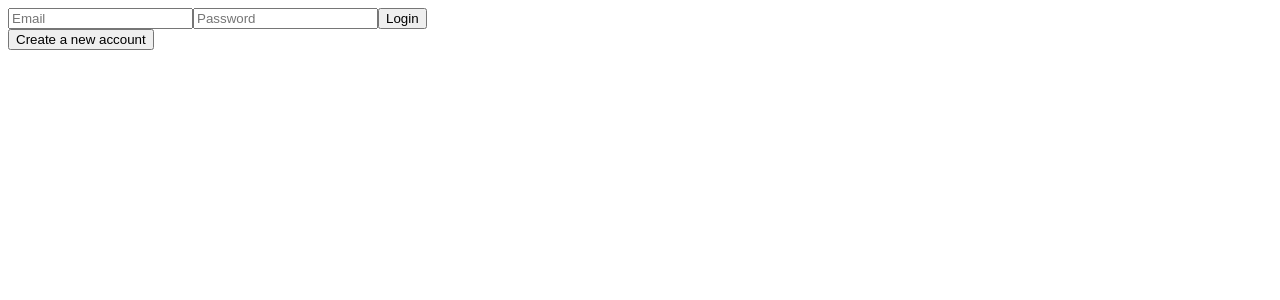
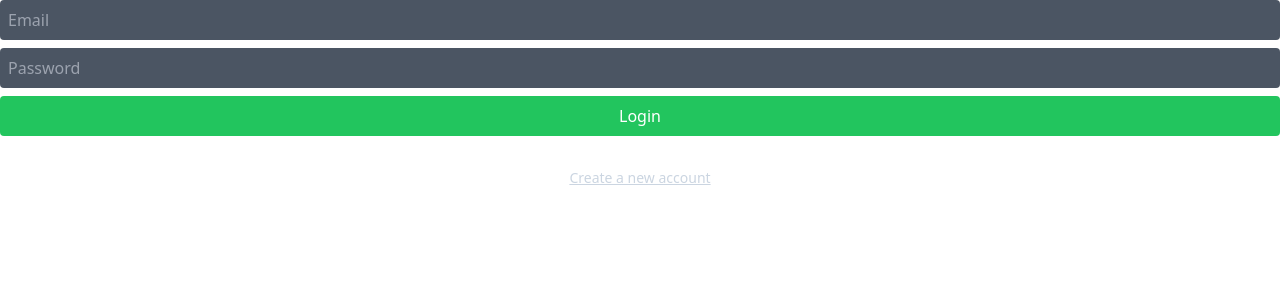
Before and after one commit to GuiltyEND/Auth-and-login, a Nuxt app: page / in a window 1280 px wide. Shown: the top 300 px of the page. Built offline with nearby package versions, Linux system fonts and the light colour scheme; no server answers.

Commit message:
Add files via upload
auth without style)

```diff
--- /dev/null
+++ b/assets/css/main.css
@@ -0,0 +1,3 @@
+@tailwind base;
+@tailwind components;
+@tailwind utilities;
--- /dev/null
+++ b/layouts/autorization.vue
@@ -0,0 +1,3 @@
+<template>
+  <div><slot /></div>
+</template>
--- a/middleware/auth.ts
+++ b/middleware/auth.ts
@@ -2,7 +2,7 @@ export default defineNuxtRouteMiddleware((to) => {
   const user = useSupabaseUser()
 
   if (!user.value && to.path === '/notes') {
-    navigateTo('')
+    navigateTo('/')
   } else if (user.value && to.path === '/') {
     navigateTo('notes')
   }
--- a/nuxt.config.ts
+++ b/nuxt.config.ts
@@ -2,4 +2,15 @@ import { defineNuxtConfig } from 'nuxt'
 // https://v3.nuxtjs.org/api/configuration/nuxt.config
 export default defineNuxtConfig({
     modules: ['@nuxtjs/supabase'],
+    build: {
+        postcss: {
+            postcssOptions: {
+                plugins: {
+                    tailwindcss: {},
+                    autoprefixer: {},
+                },
+            },
+        },
+    },
+    css: ['@/assets/css/main.css'],
 })
--- a/package.json
+++ b/package.json
@@ -14,5 +14,9 @@
     "nuxt": "3.0.0-rc.12",
     "postcss": "^8.4.18",
     "tailwindcss": "^3.2.1"
+  },
+  "dependencies": {
+    "eslint-config-standard": "^17.0.0",
+    "eslint-config-standart": "^0.2.0"
   }
 }
--- a/pages/index.vue
+++ b/pages/index.vue
@@ -1,14 +1,30 @@
 <template>
   <div>
-    <form @submit.prevent="() => (isSignUp ? signUp() : login())">
-      <input type="email" placeholder="Email" v-model="email" />
-      <input type="password" placeholder="Password" v-model="password" />
-      <button type="submit">
+    <form
+      @submit.prevent="() => (isSignUp ? signUp() : login())"
+      class="flex flex-col gap-2"
+    >
+      <input
+        type="email"
+        placeholder="Email"
+        v-model="email"
+        class="p-2 bg-gray-600 text-white rounded"
+      />
+      <input
+        type="password"
+        placeholder="Password"
+        v-model="password"
+        class="p-2 bg-gray-600 text-white rounded"
+      />
+      <button type="submit" class="p-2 text-white bg-green-500 rounded">
         <span v-if="isSignUp">Sign up</span>
         <span v-else>Login</span>
       </button>
     </form>
-    <button @click="isSignUp = !isSignUp">
+    <button
+      @click="isSignUp = !isSignUp"
+      class="w-full mt-8 text-sm text-center underline text-slate-300"
+    >
       <span v-if="isSignUp">Have an account? Log in instead</span>
       <span v-else>Create a new account</span>
     </button>
@@ -18,6 +34,7 @@
 <script setup >
 definePageMeta({
   middleware: "auth",
+  layout: "autorization",
 });
 
 const supabase = useSupabaseClient();
@@ -27,19 +44,26 @@ const password = ref("");
 const isSignUp = ref(false);
 
 const login = async () => {
+  try {
     const { error } = await supabase.auth.signInWithPassword({
       email: email.value,
       password: password.value,
     });
+  } catch {
     if (error) throw error;
+    alert(error.message);
+  }
 };
 
 const signUp = async () => {
+  try {
     const { error } = await supabase.auth.signUp({
       email: email.value,
       password: password.value,
     });
-  if (error) throw error;
+  } catch (error) {
+    alert(error.error_description || error.message);
+  }
 };
 
 const user = useSupabaseUser();
--- a/pages/notes.vue
+++ b/pages/notes.vue
@@ -1,14 +1,78 @@
 <template>
-  <div>
-    <div>Hello wolrds</div>
-    <button @click="client.auth.signOut()"></button>
-  </div>
+  <form class="form-widget" @submit.prevent="updateProfile">
+    <div>
+      <label for="email">Email</label>
+      <input id="email" type="text" :value="user.email" disabled />
+    </div>
+    <div>
+      <label for="username">Username</label>
+      <input id="username" type="text" v-model="username" />
+    </div>
+
+    <div>
+      <input
+        type="submit"
+        class="button primary block"
+        :value="loading ? 'Loading ...' : 'Update'"
+        :disabled="loading"
+      />
+    </div>
+
+    <div>
+      <button class="button block" @click="signOut" :disabled="loading">
+        Sign Out
+      </button>
+    </div>
+  </form>
 </template>
 
 <script setup>
-const client = useSupabaseClient();
+const supabase = useSupabaseClient();
 
+const loading = ref(true);
+const username = ref("");
+loading.value = true;
 const user = useSupabaseUser();
+let { data } = await supabase
+  .from("profiles")
+  .select(`username`)
+  .eq("id", user.value.id)
+  .single();
+if (data) {
+  username.value = data.username;
+}
+loading.value = false;
+async function updateProfile() {
+  try {
+    loading.value = true;
+    const user = useSupabaseUser();
+    const updates = {
+      id: user.value.id,
+      username: username.value,
+      updated_at: new Date(),
+    };
+    let { error } = await supabase.from("profiles").upsert(updates, {
+      returning: "minimal",
+    });
+    if (error) throw error;
+  } catch (error) {
+    alert(error.message);
+  } finally {
+    loading.value = false;
+  }
+}
+async function signOut() {
+  try {
+    loading.value = true;
+    let { error } = await supabase.auth.signOut();
+    if (error) throw error;
+    user.value = null;
+  } catch (error) {
+    alert(error.message);
+  } finally {
+    loading.value = false;
+  }
+}
 definePageMeta({
   middleware: "auth",
 });
--- /dev/null
+++ b/tailwind.config.js
@@ -0,0 +1,15 @@
+//  @type {import('tailwindcss').Config}
+module.exports = {
+  content: [
+    './components//.{js,vue,ts}',
+    './layouts/**/.vue',
+    './pages//*.vue',
+    './plugins//*.{js,ts}',
+    './nuxt.config.{js,ts}',
+    './app.vue',
+  ],
+  theme: {
+    extend: {},
+  },
+  plugins: [],
+};
```
Also changed, not shown: layouts/default.vue (line endings or trailing spaces), 1 other file (tests, documents, lock files or other folders). Lines whose indentation alone changed are shown as unchanged.
